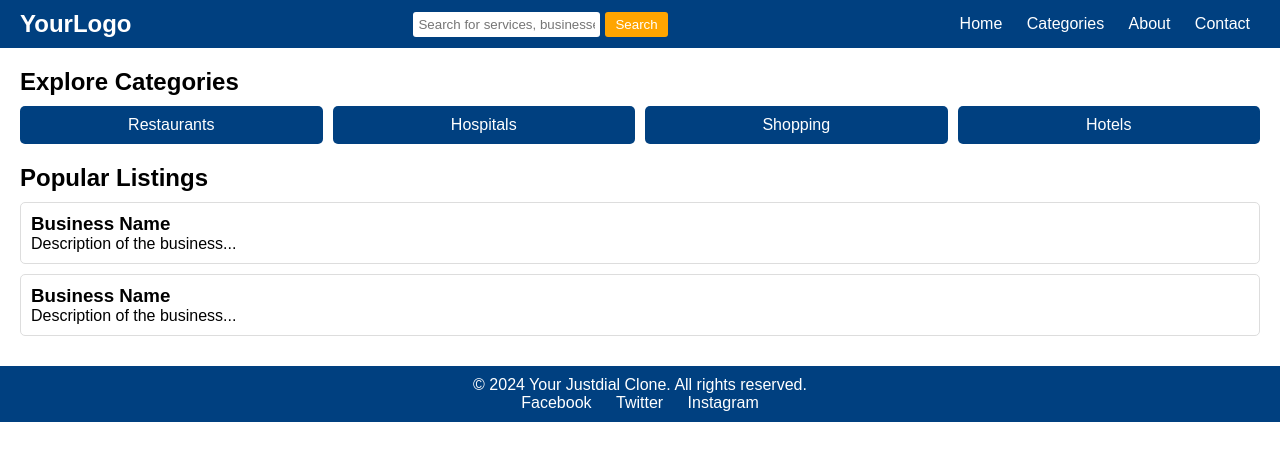
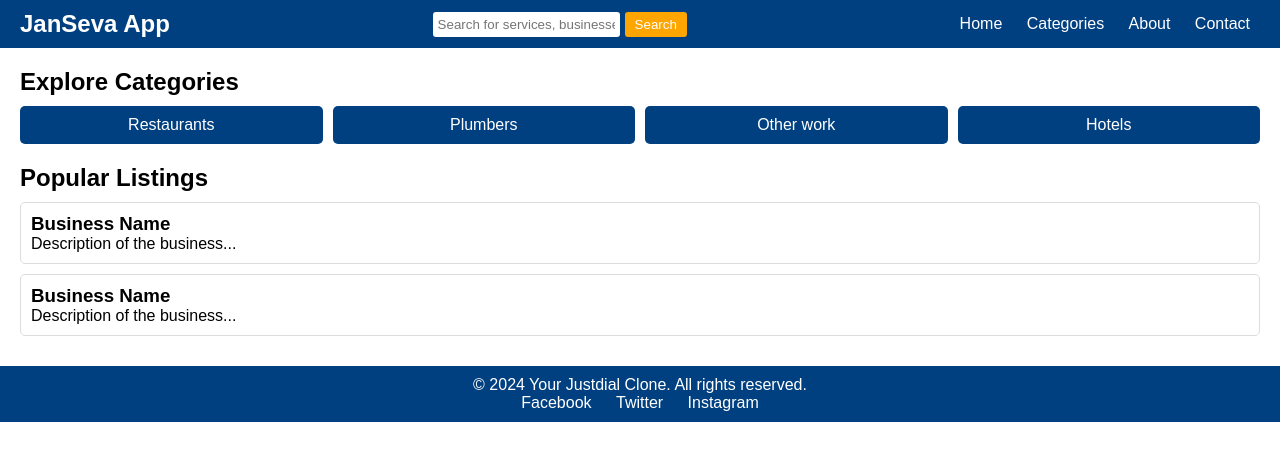
Before and after one commit to divik09/JanSeva, a plain HTML site: page index.html in a window 1280 px wide. Drawn offline with Linux system fonts and the light colour scheme.

Commit message:
height width

```diff
--- a/index.html
+++ b/index.html
@@ -6,10 +6,10 @@
     <title>Seva App</title>
     <link rel="stylesheet" href="styles.css">
 </head>
-<body>
+<body style="height: 100%; width: 100%;">
     <!-- Header Section -->
     <header>
-        <div class="logo">YourLogo</div>
+        <div class="logo">JanSeva App</div>
         <div class="search-bar">
             <input type="text" placeholder="Search for services, businesses...">
             <button>Search</button>
@@ -28,8 +28,8 @@
             <h2>Explore Categories</h2>
             <div class="category-list">
                 <div class="category-item">Restaurants</div>
-                <div class="category-item">Hospitals</div>
-                <div class="category-item">Shopping</div>
+                <div class="category-item">Plumbers</div>
+                <div class="category-item">Other work</div>
                 <div class="category-item">Hotels</div>
             </div>
         </section>
```
